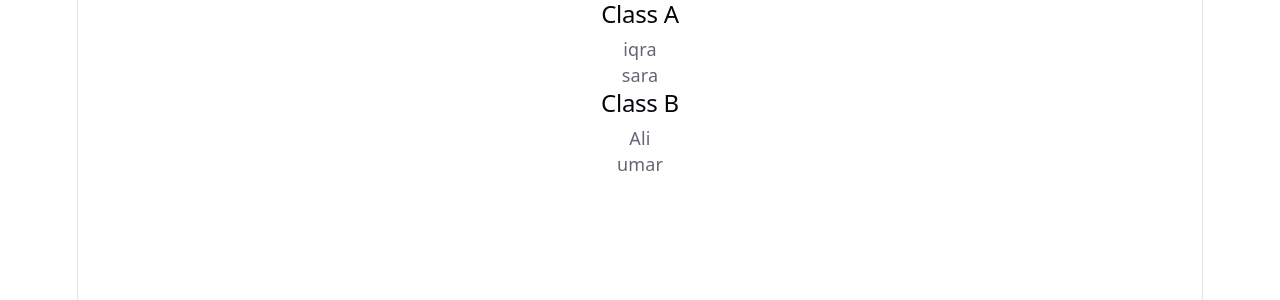
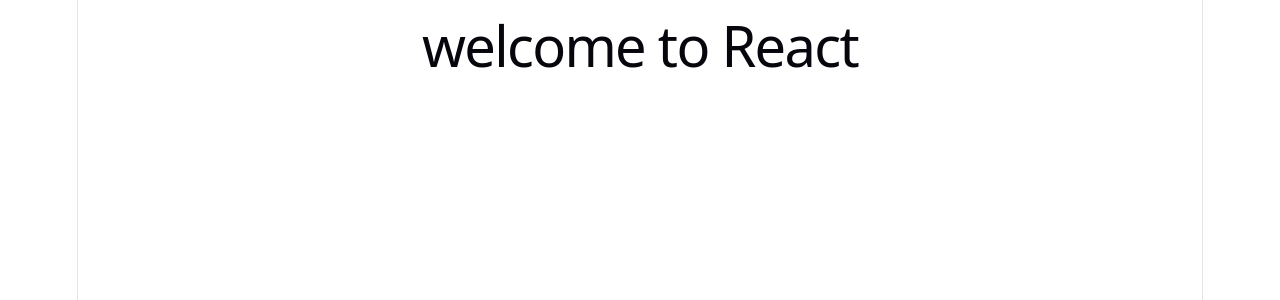
Before and after one commit to nayab32/Initial-React-project, a React (Vite) app: page / in a window 1280 px wide. Shown: the top 300 px of the page. Built offline with nearby package versions, Linux system fonts and the light colour scheme.

Commit message:
react component

```diff
--- a/src/App.jsx
+++ b/src/App.jsx
@@ -160,11 +160,23 @@
 // }
 // export default App;
 
-import Nested from "./Nested";
+// import Nested from "./Nested";
+// function App(){
+//   return(
+//     <>
+//   <Nested />
+//   </>
+//   );
+
+// }
+// export default App;
+
+// import Nested from "./Nested";
+import Welcome from "./Welcome";
 function App(){
   return(
     <>
-  <Nested />
+  < Welcome />
   </>
   );
 
--- /dev/null
+++ b/src/Welcome.jsx
@@ -0,0 +1,6 @@
+function Welcome(){
+    return(
+        <h1>welcome to React</h1>
+    )
+}
+export default Welcome;
```
